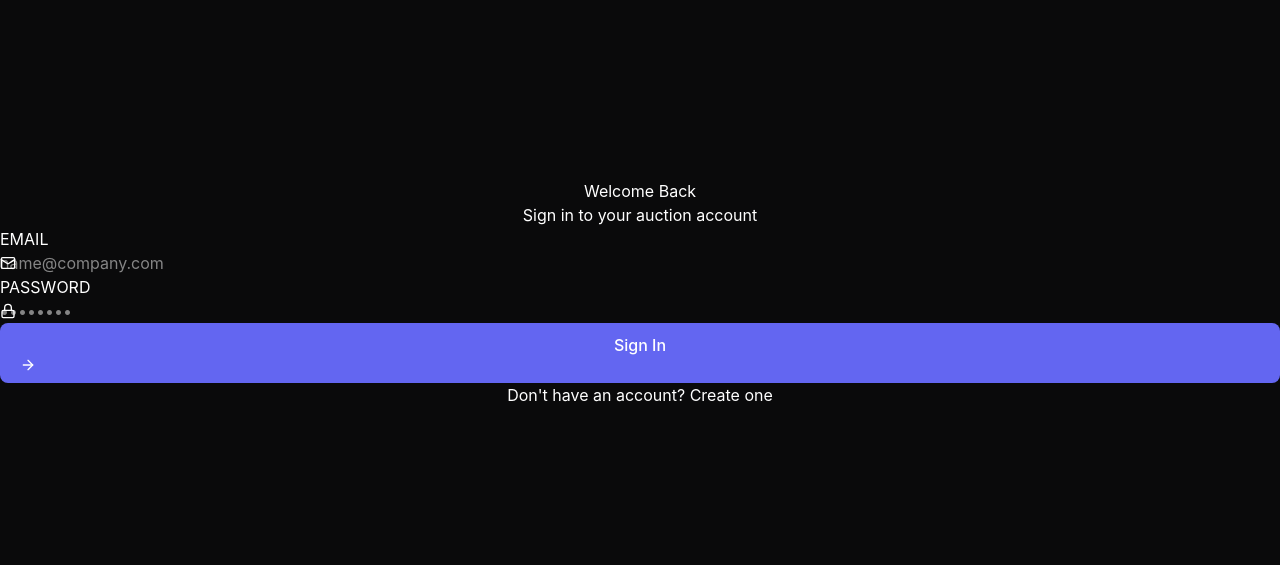
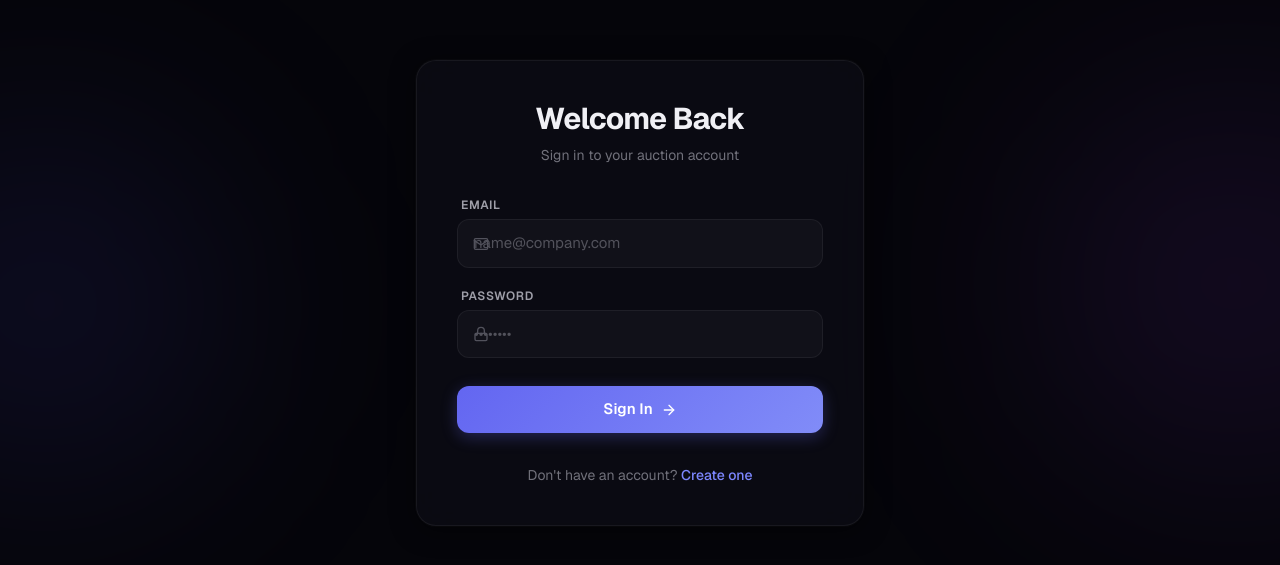
Before and after one commit to Anurag-Basuri/British-Auction-in-RFQ-System, a Next.js app in the folder frontend/: page /auth/login in a window 1280 px wide. Shown: the part 107-672 px from the top of the page. Built offline with nearby package versions, Linux system fonts and the light colour scheme; no server answers.

Commit message:
feat: implement authentication-based landing page, global design tokens, and API integration test suite

```diff
--- /dev/null
+++ b/frontend/scratch/test_api.ts
@@ -0,0 +1,68 @@
+import { authService } from '../src/services/auth.service';
+import { rfqService } from '../src/services/rfq.service';
+import { ApiError } from '../src/lib/api-error';
+import { apiClient } from '../src/lib/api-client';
+
+// Override the baseUrl for NodeJS (IPv6 fallback avoidance)
+apiClient.defaults.baseURL = 'http://127.0.0.1:3000';
+
+async function runTests() {
+  console.log("🧪 Initiating Frontend Connection Layer Tests...");
+
+  try {
+    const randomSuffix = Math.floor(Math.random() * 100000);
+    const buyerEmail = `buyer_${randomSuffix}@test.com`;
+
+    console.log("\n--- 1. Testing AuthService (Register) ---");
+    const registerResponse = await authService.register({
+      email: buyerEmail,
+      password: "password123",
+      role: "BUYER"
+    });
+
+    console.log("✅ Register Successful!");
+    console.log(`User ID: ${registerResponse.user.id}, Role: ${registerResponse.user.role}`);
+    console.log(`Extracted Token: ${registerResponse.access_token.substring(0, 15)}...`);
+
+    // In a browser, the interceptor uses localStorage.
+    // Since we're in Node.js, we'll manually inject it for the next tests to simulate the interceptor's "logged in" state.
+    console.log("\n--- Injecting Token into Interceptor ---");
+    apiClient.defaults.headers.common['Authorization'] = `Bearer ${registerResponse.access_token}`;
+
+    console.log("\n--- 2. Testing RfqService (Create RFQ & Validation Error interceptor) ---");
+    try {
+      // Trying to create an RFQ with invalid data (empty title) to trigger the Zod validation
+      await rfqService.createRfq({
+        title: "", // intentional error
+        close_time: new Date().toISOString(),
+        start_time: new Date().toISOString(),
+        forced_close_time: new Date().toISOString(),
+        extension_mins: 5,
+        trigger_window_mins: 15,
+        trigger_type: "ANY_BID"
+      });
+    } catch (e: any) {
+      if (e instanceof ApiError) {
+        console.log("✅ ApiError Interceptor seamlessly caught a 400 Bad Request!");
+        console.log(`Is Validation? ${e.isValidation}`);
+        console.log(`Parsed Zod Errors:`, e.errors);
+      } else {
+        throw e;
+      }
+    }
+
+    console.log("\n--- 3. Testing RfqService (Fetch All RFQs) ---");
+    const rfqs = await rfqService.getAllRfqs();
+    console.log(`✅ getAllRfqs Native Unwrap Successful! Found ${rfqs.length} total active RFQs.`);
+    if (rfqs.length > 0) {
+      console.log(`Sample RFQ Title: ${rfqs[0].title}`);
+    }
+
+    console.log("\n✅ ALL FRONTEND API TESTS VERIFIED.");
+
+  } catch (err: any) {
+    console.error("❌ TEST FAILED:", err);
+  }
+}
+
+runTests();
--- a/frontend/src/app/globals.css
+++ b/frontend/src/app/globals.css
@@ -1,36 +1,250 @@
-@import "tailwindcss/preflight";
-@tailwind utilities;
+@import "tailwindcss";
 
+/* ─── Design Token Layer ─── */
 :root {
-  --background: #0a0a0b;
-  --foreground: #ffffff;
+  --bg-primary: #05050a;
+  --bg-secondary: #0c0c12;
+  --bg-card: rgba(14, 14, 22, 0.7);
+  --bg-card-solid: #0e0e16;
+  --bg-input: #111119;
+  --border-subtle: rgba(255, 255, 255, 0.06);
+  --border-hover: rgba(99, 102, 241, 0.4);
   --accent: #6366f1;
-  --card: #141417;
-  --border: #1f2937;
+  --accent-glow: rgba(99, 102, 241, 0.15);
+  --accent-hover: #818cf8;
+  --green: #22c55e;
+  --green-glow: rgba(34, 197, 94, 0.12);
+  --red: #ef4444;
+  --red-glow: rgba(239, 68, 68, 0.12);
+  --amber: #f59e0b;
+  --amber-glow: rgba(245, 158, 11, 0.12);
+  --text-primary: #f0f0f5;
+  --text-secondary: #71717a;
+  --text-muted: #52525b;
+  --radius-sm: 8px;
+  --radius-md: 12px;
+  --radius-lg: 16px;
+  --radius-xl: 20px;
+  --radius-2xl: 24px;
 }
 
+/* ─── Base ─── */
 body {
-  background: var(--background);
-  color: var(--foreground);
-  font-family: 'Inter', sans-serif;
+  background: var(--bg-primary);
+  color: var(--text-primary);
+  font-family: var(--font-geist-sans), system-ui, -apple-system, sans-serif;
+  -webkit-font-smoothing: antialiased;
+  -moz-osx-font-smoothing: grayscale;
 }
 
-.premium-card {
-  background: var(--card);
-  border: 1px solid var(--border);
-  border-radius: 12px;
-  box-shadow: 0 4px 12px rgba(0, 0, 0, 0.4);
+/* ─── Glass Card ─── */
+.glass-card {
+  background: var(--bg-card);
+  backdrop-filter: blur(24px) saturate(1.2);
+  -webkit-backdrop-filter: blur(24px) saturate(1.2);
+  border: 1px solid var(--border-subtle);
+  border-radius: var(--radius-xl);
+  box-shadow:
+    0 0 0 1px rgba(255, 255, 255, 0.02),
+    0 4px 24px rgba(0, 0, 0, 0.5),
+    0 1px 2px rgba(0, 0, 0, 0.3);
+  transition: border-color 0.3s ease, box-shadow 0.3s ease;
 }
 
+.glass-card:hover {
+  border-color: var(--border-hover);
+  box-shadow:
+    0 0 0 1px rgba(99, 102, 241, 0.08),
+    0 8px 32px rgba(99, 102, 241, 0.08),
+    0 4px 24px rgba(0, 0, 0, 0.5);
+}
+
+/* Legacy compat */
+.premium-card {
+  background: var(--bg-card-solid);
+  border: 1px solid var(--border-subtle);
+  border-radius: var(--radius-xl);
+  box-shadow: 0 4px 24px rgba(0, 0, 0, 0.4);
+}
+
+/* ─── Inputs ─── */
+.input-field {
+  width: 100%;
+  background: var(--bg-input);
+  border: 1px solid var(--border-subtle);
+  border-radius: var(--radius-md);
+  padding: 12px 16px;
+  color: var(--text-primary);
+  font-size: 0.9375rem;
+  outline: none;
+  transition: border-color 0.25s ease, box-shadow 0.25s ease;
+}
+
+.input-field::placeholder {
+  color: var(--text-muted);
+}
+
+.input-field:focus {
+  border-color: var(--accent);
+  box-shadow: 0 0 0 3px var(--accent-glow);
+}
+
+.input-field:has(+ .input-error),
+.input-field[aria-invalid="true"] {
+  border-color: var(--red);
+  box-shadow: 0 0 0 3px var(--red-glow);
+}
+
+/* ─── Buttons ─── */
 .btn-primary {
-  background: var(--accent);
+  display: inline-flex;
+  align-items: center;
+  justify-content: center;
+  gap: 8px;
+  background: linear-gradient(135deg, #6366f1 0%, #818cf8 100%);
   color: white;
-  padding: 10px 20px;
-  border-radius: 8px;
-  font-weight: 500;
-  transition: opacity 0.2s;
+  padding: 12px 24px;
+  border-radius: var(--radius-md);
+  font-weight: 600;
+  font-size: 0.9375rem;
+  border: none;
+  cursor: pointer;
+  transition: all 0.2s ease;
+  box-shadow: 0 4px 16px rgba(99, 102, 241, 0.3);
 }
 
 .btn-primary:hover {
-  opacity: 0.9;
+  box-shadow: 0 6px 24px rgba(99, 102, 241, 0.45);
+  transform: translateY(-1px);
 }
+
+.btn-primary:active {
+  transform: translateY(0) scale(0.98);
+}
+
+.btn-primary:disabled {
+  opacity: 0.5;
+  cursor: not-allowed;
+  transform: none;
+  box-shadow: none;
+}
+
+.btn-ghost {
+  display: inline-flex;
+  align-items: center;
+  justify-content: center;
+  gap: 8px;
+  background: transparent;
+  color: var(--text-secondary);
+  padding: 12px 24px;
+  border-radius: var(--radius-md);
+  font-weight: 500;
+  font-size: 0.9375rem;
+  border: 1px solid var(--border-subtle);
+  cursor: pointer;
+  transition: all 0.2s ease;
+}
+
+.btn-ghost:hover {
+  color: var(--text-primary);
+  border-color: var(--border-hover);
+  background: rgba(99, 102, 241, 0.05);
+}
+
+/* ─── Status Badges ─── */
+.badge {
+  display: inline-flex;
+  align-items: center;
+  gap: 6px;
+  padding: 4px 12px;
+  border-radius: 100px;
+  font-size: 0.6875rem;
+  font-weight: 700;
+  letter-spacing: 0.06em;
+  text-transform: uppercase;
+}
+
+.badge-active {
+  background: var(--green-glow);
+  color: var(--green);
+  border: 1px solid rgba(34, 197, 94, 0.2);
+}
+
+.badge-closed {
+  background: var(--red-glow);
+  color: var(--red);
+  border: 1px solid rgba(239, 68, 68, 0.2);
+}
+
+.badge-warning {
+  background: var(--amber-glow);
+  color: var(--amber);
+  border: 1px solid rgba(245, 158, 11, 0.2);
+}
+
+/* ─── Scrollbar ─── */
+.custom-scrollbar::-webkit-scrollbar {
+  width: 6px;
+}
+.custom-scrollbar::-webkit-scrollbar-track {
+  background: transparent;
+}
+.custom-scrollbar::-webkit-scrollbar-thumb {
+  background: rgba(255, 255, 255, 0.08);
+  border-radius: 100px;
+}
+.custom-scrollbar::-webkit-scrollbar-thumb:hover {
+  background: rgba(255, 255, 255, 0.15);
+}
+
+/* ─── Keyframes ─── */
+@keyframes float-orb {
+  0%, 100% { transform: translate(0, 0) scale(1); }
+  33% { transform: translate(30px, -30px) scale(1.05); }
+  66% { transform: translate(-20px, 20px) scale(0.95); }
+}
+
+@keyframes pulse-glow {
+  0%, 100% { opacity: 0.4; }
+  50% { opacity: 1; }
+}
+
+@keyframes slide-up {
+  from { opacity: 0; transform: translateY(16px); }
+  to { opacity: 1; transform: translateY(0); }
+}
+
+@keyframes shake {
+  0%, 100% { transform: translateX(0); }
+  10%, 30%, 50%, 70%, 90% { transform: translateX(-4px); }
+  20%, 40%, 60%, 80% { transform: translateX(4px); }
+}
+
+@keyframes countdown-urgency {
+  0%, 100% { color: var(--text-primary); }
+  50% { color: var(--amber); text-shadow: 0 0 12px var(--amber-glow); }
+}
+
+.animate-float { animation: float-orb 8s ease-in-out infinite; }
+.animate-glow { animation: pulse-glow 2s ease-in-out infinite; }
+.animate-slide-up { animation: slide-up 0.4s ease-out forwards; }
+.animate-shake { animation: shake 0.5s ease-in-out; }
+.animate-urgency { animation: countdown-urgency 1s ease-in-out infinite; }
+
+/* ─── Skeleton Shimmer ─── */
+.skeleton {
+  background: linear-gradient(
+    90deg,
+    var(--bg-card-solid) 25%,
+    rgba(255, 255, 255, 0.04) 50%,
+    var(--bg-card-solid) 75%
+  );
+  background-size: 200% 100%;
+  animation: shimmer 1.5s ease-in-out infinite;
+  border-radius: var(--radius-md);
+}
+
+@keyframes shimmer {
+  0% { background-position: 200% 0; }
+  100% { background-position: -200% 0; }
+}
--- a/frontend/src/app/page.tsx
+++ b/frontend/src/app/page.tsx
@@ -2,25 +2,31 @@
 
 import { useEffect } from 'react';
 import { useRouter } from 'next/navigation';
+import { useAuth } from '../providers/auth-provider';
 
 export default function Home() {
   const router = useRouter();
+  const { isAuthenticated, user, isLoading } = useAuth();
 
   useEffect(() => {
-    const token = localStorage.getItem('token');
-    const user = JSON.parse(localStorage.getItem('user') || '{}');
-    if (!token) {
+    if (isLoading) return;
+    if (!isAuthenticated) {
       router.push('/auth/login');
     } else {
-      router.push(user.role === 'BUYER' ? '/buyer' : '/supplier');
+      router.push(user?.role === 'BUYER' ? '/buyer' : '/supplier');
     }
-  }, [router]);
+  }, [isAuthenticated, isLoading, user, router]);
 
   return (
-    <div className="min-h-screen bg-[#0a0a0b] flex items-center justify-center">
-      <div className="text-center space-y-4">
-        <h1 className="text-4xl font-bold text-white animate-pulse">Initializing Reverse Auction Platform...</h1>
-        <div className="w-16 h-1 w-full bg-indigo-500 rounded-full mx-auto animate-bounce opacity-20"></div>
+    <div className="min-h-screen flex items-center justify-center" style={{ background: 'var(--bg-primary)' }}>
+      <div className="text-center space-y-6">
+        <div className="relative">
+          <div className="absolute inset-0 bg-indigo-500/20 rounded-full blur-3xl animate-glow" />
+          <h1 className="relative text-4xl font-bold text-white">
+            Initializing Platform...
+          </h1>
+        </div>
+        <div className="w-48 h-1 bg-gradient-to-r from-indigo-500 to-purple-500 rounded-full mx-auto opacity-60 animate-pulse" />
       </div>
     </div>
   );
```
